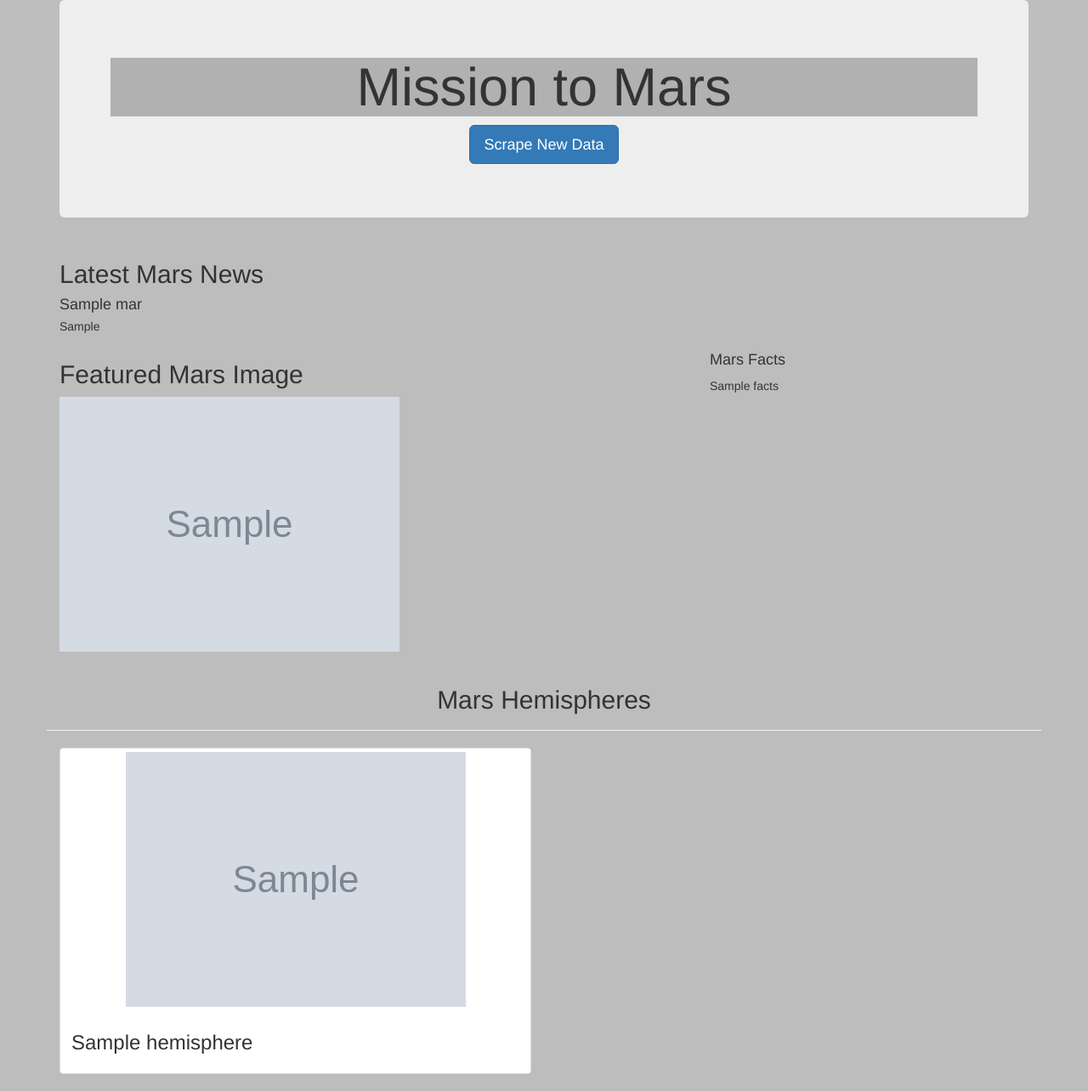
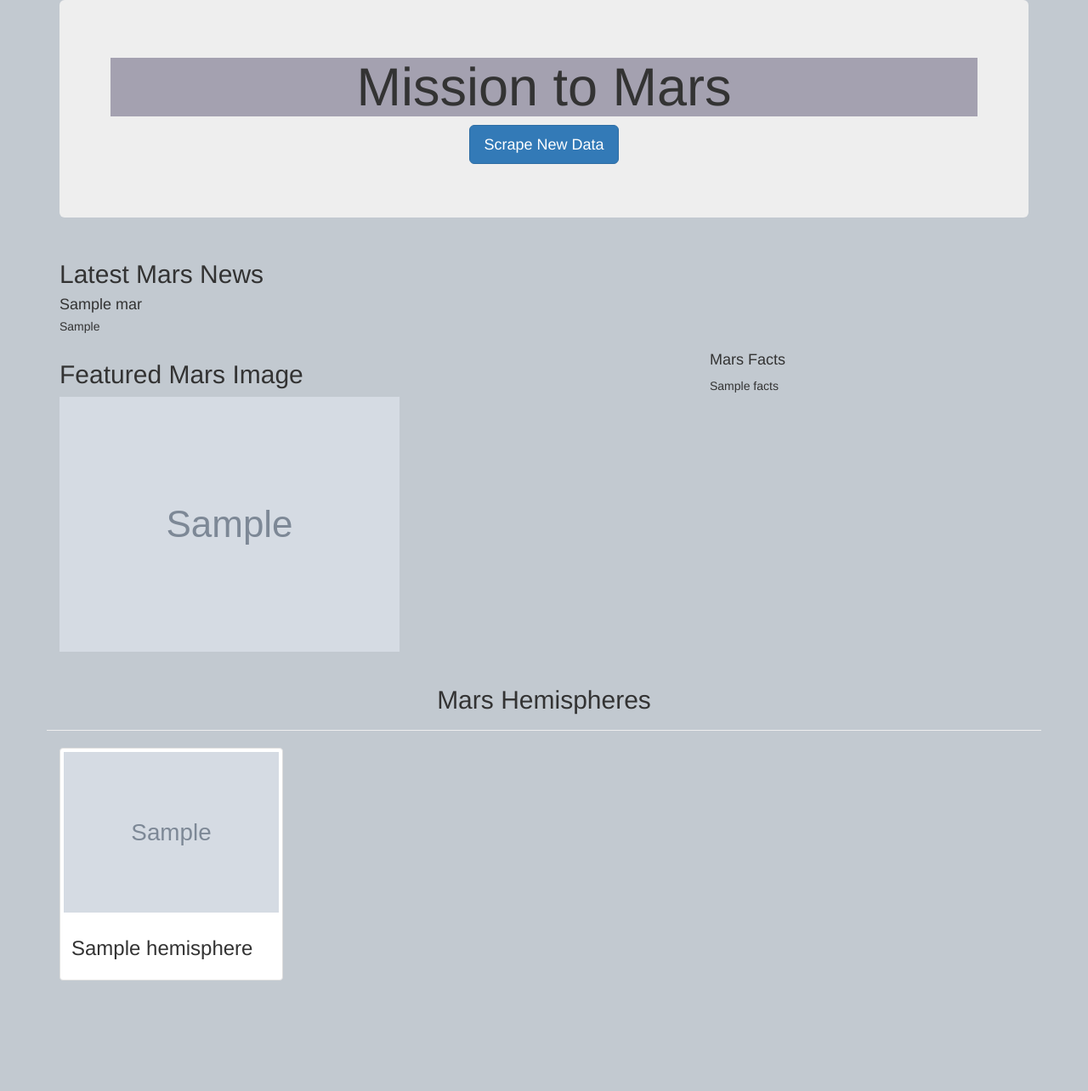
Before and after one commit to summerginger/Mission-to-Mars, a Flask app: page / in a window 1280 px wide. Shown: the whole page at 85% size. After the commit the page ends 1154 px from the top, so only its background shows below. Run offline with Flask 2, Linux system fonts and the light colour scheme; grey boxes marked "Sample" are stand-in pictures; a database or web service that is not in the repository returns one stand-in record (values such as "Sample title"); some libraries are stand-ins or nearby versions.

Commit message:
Add files via upload

```diff
--- a/templates/index.html
+++ b/templates/index.html
@@ -12,19 +12,13 @@
 
   <style>
     h1{
-  background-color: rgba(0, 0, 0, 0.26);
-  color: rgb(131, 136, 182);
+  background-color: #12093656;
+  color: rgba(43, 30, 99, 0.329);
     }
   body{
-  background-color: rgba(0, 0, 0, 0.26);
+  background-color: rgba(4, 33, 61, 0.24);
   }
-  table{
-  border-color: slategray;
-  }
-  button{
-    background-color: thistle;
-  font: size 12px;
-  }
+
   </style>
   </head>
 
@@ -33,8 +27,14 @@
       <!-- Add Jumbotron to Header -->
       <div class="jumbotron text-center">
         <h1>Mission to Mars</h1>
+        <style>
+          {
+      background-color: rgba(10, 63, 112, 0.384);
+      font: size 12px;
+      }
+        </style>
         <!-- Add a button to activate scraping script -->
-        <p><a class="btn btn-primary btn-lg" href="/scrape" role="button">Scrape New Data</a></p>
+        <p><a class="btn btn-primary btn-lg" text = black href="/scrape" role="button">Scrape New Data</a></p>
       </div>
 
       <!-- Add section for Mars News -->
@@ -67,6 +67,14 @@
           <!-- Mars Facts -->
           <div class="row" id="mars-facts">
             <h4>Mars Facts</h4>
+            <style>
+            text{font: size 18px;
+            color:black;
+            }
+            table{
+            border-color: rgb(47, 49, 51);
+  }
+            </style>
             {{ mars.facts | safe }}
           </div>
         </div>
@@ -79,7 +87,7 @@
         </div>
 
         {% for hemisphere in mars.hemispheres %}
-        <div class="col-md-6">
+        <div class="col-md-3">
           <div class="thumbnail">
             <img src="{{hemisphere.img_url | default('static/images/error.png', true)}}" alt="...">
             <div class="caption">
```
Also changed, not shown: templates/Hemispheres.png (added).
